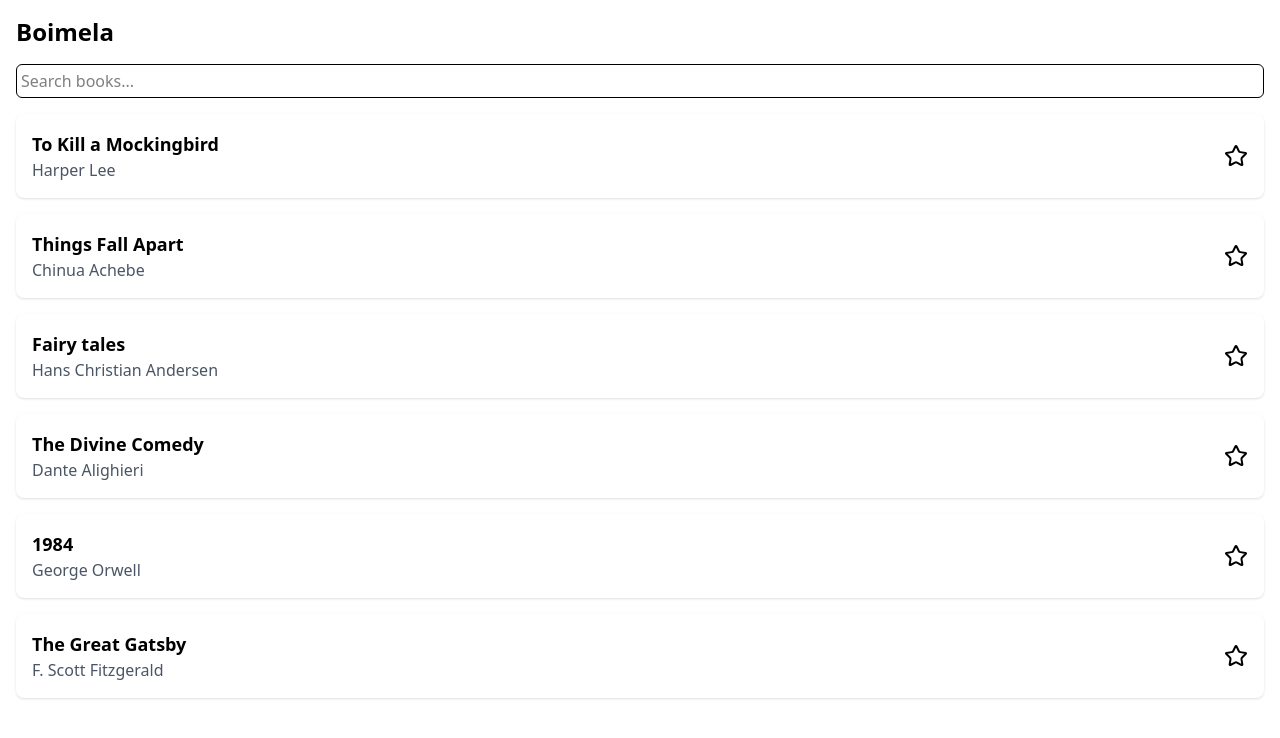
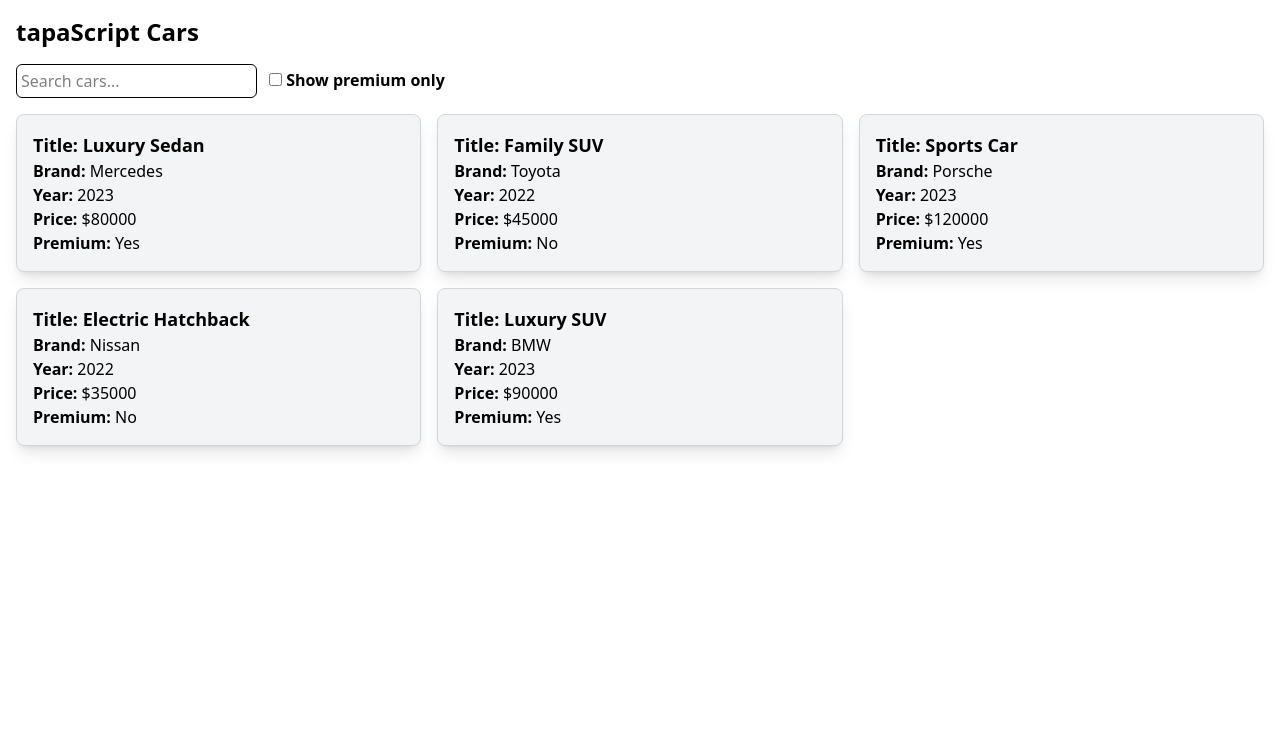
Before and after one commit to smilegse/React-Learning-TapaScript, a React (Vite) app: page / in a window 1280 px wide. Shown: the top 738 px of the page. Built offline with nearby package versions, Linux system fonts and the light colour scheme.

Commit message:
tapaScript Cars project done

```diff
--- a/index.html
+++ b/index.html
@@ -4,7 +4,7 @@
     <meta charset="UTF-8" />
     <link rel="icon" type="image/svg+xml" href="/vite.svg" />
     <meta name="viewport" content="width=device-width, initial-scale=1.0" />
-    <title>Boimela</title>
+    <title>tapaScript Cars</title>
   </head>
   <body>
     <div id="root"></div>
--- a/src/BookDetails.jsx
+++ /dev/null
@@ -1,17 +0,0 @@
-import PropTypes from 'prop-types'
-
-function BookDetails({title,author}) {
-  return (
-    <div>
-        <h2 className='text-lg font-semibold'>{title}</h2>
-        <p className='text-gray-600'>{author}</p>
-    </div>
-  )
-}
-
-BookDetails.propTypes = {
-    title: PropTypes.string.isRequired,
-    author: PropTypes.string.isRequired,
-};
-
-export default BookDetails
--- a/src/BookList.jsx
+++ /dev/null
@@ -1,60 +0,0 @@
-import BookRow from "./BookRow"
-
-function BookList () {
-
-    const BOOKS = [
-        {
-            id: 1,
-            title: 'To Kill a Mockingbird',
-            author: 'Harper Lee',
-            featured: false,
-        },
-        {
-            id: 2,
-            title: 'Things Fall Apart',
-            author: 'Chinua Achebe',
-            featured: false,
-        },
-        {
-            id: 3,
-            title: 'Fairy tales',
-            author: 'Hans Christian Andersen',
-            featured: false,
-        },
-        {
-            id: 4,
-            title: 'The Divine Comedy',
-            author: 'Dante Alighieri',
-            featured: false,
-        },
-        {
-            id: 5,
-            title: '1984',
-            author: 'George Orwell',
-            featured: false,
-        },
-        {
-            id: 6,
-            title: 'The Great Gatsby',
-            author: 'F. Scott Fitzgerald',
-            featured: false,
-        }
-    ];
-
-  return (
-    <>
-        <ul className="space-y-4">
-            {
-                BOOKS.map((book,index) => (
-                    <li key={index} className="flex item-center justify-between p-4
-                    bg-white shadow rounded-lg">
-                        <BookRow book={book} />
-                    </li>
-                ))
-            }
-        </ul>
-    </>
-  )
-}
-
-export default BookList
--- a/src/BookRow.jsx
+++ /dev/null
@@ -1,21 +0,0 @@
-import BookDetails from './BookDetails'
-import FeatureBook from './FeatureBook'
-import PropTypes from 'prop-types'
-
-function BookRow({book}) {
-  return (
-    <>
-        <BookDetails title={book.title} author={book.author} />
-        <FeatureBook />
-    </>
-  )
-}
-
-BookRow.propTypes = {
-    book: PropTypes.shape({
-        title: PropTypes.string.isRequired,
-        author: PropTypes.string.isRequired
-    }).isRequired
-};
-
-export default BookRow
--- /dev/null
+++ b/src/CarDetails.jsx
@@ -0,0 +1,26 @@
+import PropTypes from 'prop-types'
+
+function CarDetails({car}) {
+  return (
+    <div key={car.id} className="bg-gray-100 border border-gray-300 shadow-lg rounded-lg p-4">
+        <h2 className='text-lg font-semibold'>Title: {car.title}</h2>
+        <p><span className='font-semibold'> Brand: </span> {car.brand}</p>
+        <p><span className='font-semibold'> Year: </span> {car.year}</p>
+        <p><span className='font-semibold'> Price: </span> ${car.price}</p>
+        <p>
+          <span className='font-semibold'> Premium: </span>
+            {car.isPremium?'Yes': 'No'}
+          </p>
+    </div>
+  )
+}
+
+CarDetails.propTypes = {
+    title: PropTypes.string.isRequired,
+    brand: PropTypes.string.isRequired,
+    year: PropTypes.number.isRequired,
+    price: PropTypes.number.isRequired,
+    isPremium: PropTypes.bool.isRequired,
+};
+
+export default CarDetails
--- /dev/null
+++ b/src/CarList.jsx
@@ -0,0 +1,35 @@
+import CarDetails from "./CarDetails"
+import PropTypes from 'prop-types'
+
+function CarList () {
+
+    const CARS = [
+        { id: 1, title: "Luxury Sedan", brand: "Mercedes", year: 2023, price: 80000, isPremium: true },
+        { id: 2, title: "Family SUV", brand: "Toyota", year: 2022, price: 45000, isPremium: false },
+        { id: 3, title: "Sports Car", brand: "Porsche", year: 2023, price: 120000, isPremium: true },
+        { id: 4, title: "Electric Hatchback", brand: "Nissan", year: 2022, price: 35000, isPremium: false },
+        { id: 5, title: "Luxury SUV", brand: "BMW", year: 2023, price: 90000, isPremium: true },
+    ];
+
+    return (
+        <div class="grid grid-cols-1 sm:grid-cols-2 md:grid-cols-3 lg:grid-cols-3 gap-4">
+            {
+                CARS.map((car) => (
+                    <CarDetails car={car} />
+                ))
+            }
+        </div>
+    )
+}
+
+CarDetails.propTypes = {
+    car: PropTypes.shape({
+        title: PropTypes.string.isRequired,
+        brand: PropTypes.string.isRequired,
+        year: PropTypes.number.isRequired,
+        price: PropTypes.number.isRequired,
+        isPremium: PropTypes.bool.isRequired,
+    }).isRequired
+};
+
+export default CarList
--- a/src/Cars.jsx
+++ b/src/Cars.jsx
@@ -1,4 +1,4 @@
-import BookList from "./BookList";
+import CarList from "./CarList";
 import Header from "./Header";
 import Search from "./Search";
 
@@ -7,7 +7,7 @@ export default function Cars() {
     <div className="mx-auto p-4">
         <Header/>
         <Search/>
-        <BookList/>
+        <CarList/>
     </div>
   )
 }
--- a/src/FeatureBook.jsx
+++ /dev/null
@@ -1,7 +0,0 @@
-import { Star } from "lucide-react";
-
-function FeatureBook() {
-  return <Star className="my-auto" />;
-}
-
-export default FeatureBook
--- a/src/Header.jsx
+++ b/src/Header.jsx
@@ -3,7 +3,7 @@ function Header() {
   return (
     <header >
       <h1 className="text-2xl font-bold mb-4">
-        Boimela
+        tapaScript Cars
       </h1>
 
     </header>
--- a/src/Search.jsx
+++ b/src/Search.jsx
@@ -1,7 +1,14 @@
 
 function Search() {
   return (
-    <input type='text' className="mb-4 border rounded-md p-1 w-full" placeholder="Search books..." />
+    <div className="flex">
+      <input type='text' className="mb-4 border rounded-md p-1" placeholder="Search cars..." />
+      <span className="font-semibold p-1 px-3">
+        <input type='checkbox'/> Show premium only
+      </span>
+    </div>
+
+
   )
 }
 
```
